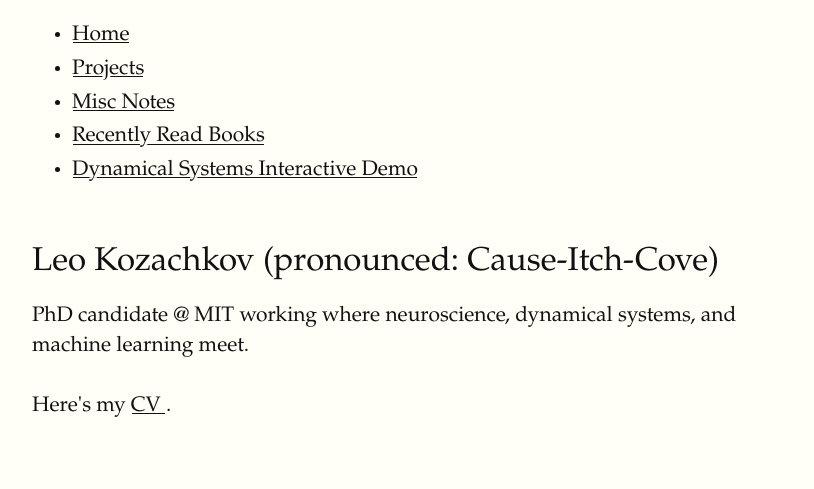
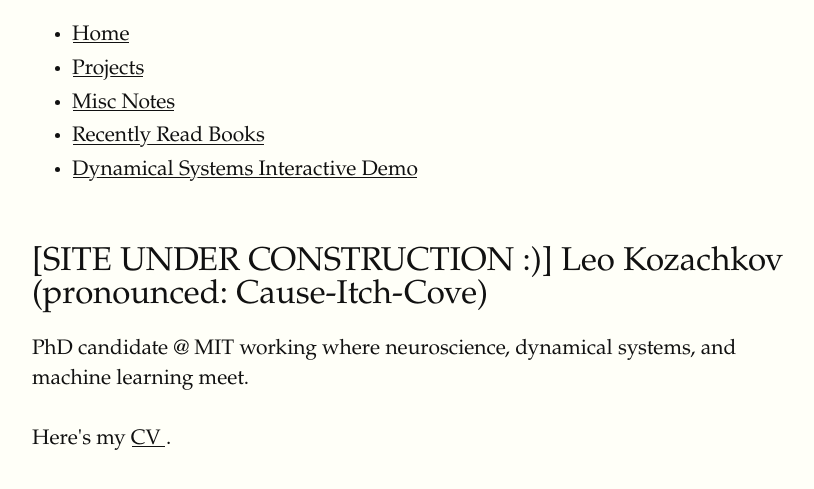
Before and after one commit to kozleo/kozleo.github.io, a Jekyll site: the page built from index.html, in a window 1280 px wide. Shown: the top 489 px of the page, without its empty margins (224-1038 px from the left). Built offline with Jekyll 4.4.1, drawn with Linux system fonts in a browser that asks for light colours; nearby versions of some CDN libraries.

Commit message:
projects

```diff
--- a/index.html
+++ b/index.html
@@ -6,7 +6,7 @@ title: Leo Kozachkov
 
 <!-- <img align="left" src="Images/Emoticons/me_preaching.gif" alt="hi" class="inline" width="300rem" style="padding-right: 15px"  /> -->
 <div class="blurb">
-	<h1>Leo Kozachkov (pronounced: Cause-Itch-Cove)</h1>
+	<h1>[SITE UNDER CONSTRUCTION :)] Leo Kozachkov (pronounced: Cause-Itch-Cove)</h1>
 	<p> PhD candidate @ MIT working where neuroscience, dynamical systems, and machine learning meet. <br> <br>
 
 	Here's my <a href="https://kozleo.github.io/documents/CV_10821.pdf" type="application/pdf" > CV </a>.
```
